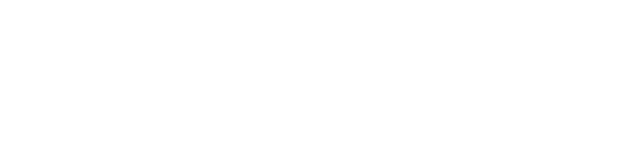
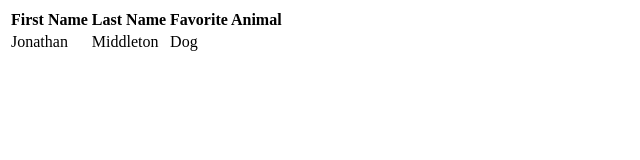
Before and after one commit to jmidd2/html-pre-exercise, a plain HTML site: page favorites.html in a window 1280 px wide. Shown: the whole page, without its empty margins (0-640 px from the left). Drawn offline with Linux system fonts and the light colour scheme.

Commit message:
Created table in favorites

```diff
--- a/favorites.html
+++ b/favorites.html
@@ -9,8 +9,17 @@
 <body>
   <table>
     <thead>
-
+      <th>First Name</th>
+      <th>Last Name</th>
+      <th>Favorite Animal</th>
     </thead>
+    <tbody>
+      <tr>
+        <td>Jonathan</td>
+        <td>Middleton</td>
+        <td>Dog</td>
+      </tr>
+    </tbody>
   </table>
 </body>
 </html>
```
